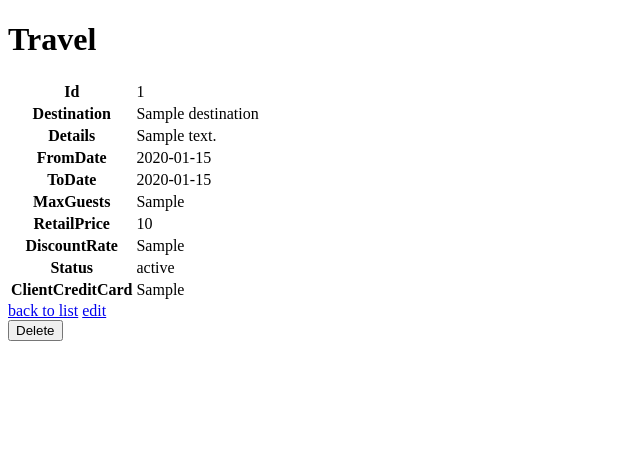
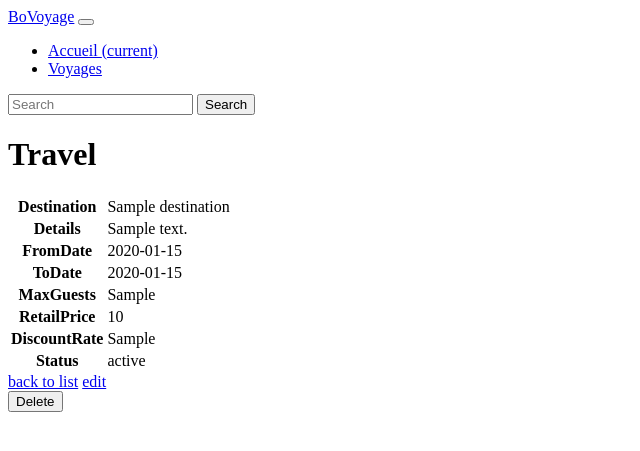
Before and after one commit to ahmidbbc/BOVoyages, a Symfony app: template templates/travel/show.html.twig in a window 1280 px wide. Shown: the top 451 px of the page, without its empty margins (0-640 px from the left). Run offline with Twig, Linux system fonts and the light colour scheme; the template is opened without the code that fills it: most values are stand-ins (such as "Sample title", 1, 10 or a date in 2020); some libraries are stand-ins or nearby versions.

Commit message:
Update Forms

```diff
--- a/src/Form/TravelType.php
+++ b/src/Form/TravelType.php
@@ -20,8 +20,6 @@ class TravelType extends AbstractType
             ->add('retailPrice')
             ->add('discountRate')
             ->add('status')
-            ->add('clientCreditCard')
-            ->add('client')
         ;
     }
 
--- /dev/null
+++ b/templates/_fragment/navbar.html.twig
@@ -0,0 +1,21 @@
+<nav class="navbar navbar-expand-lg navbar-light bg-light">
+    <a class="navbar-brand" href="#">BoVoyage</a>
+    <button class="navbar-toggler" type="button" data-toggle="collapse" data-target="#navbarSupportedContent" aria-controls="navbarSupportedContent" aria-expanded="false" aria-label="Toggle navigation">
+        <span class="navbar-toggler-icon"></span>
+    </button>
+
+    <div class="collapse navbar-collapse" id="navbarSupportedContent">
+        <ul class="navbar-nav mr-auto">
+            <li class="nav-item active">
+                <a class="nav-link" href="#">Accueil <span class="sr-only">(current)</span></a>
+            </li>
+            <li class="nav-item">
+                <a class="nav-link" href="#">Voyages</a>
+            </li>
+        </ul>
+        <form class="form-inline my-2 my-lg-0">
+            <input class="form-control mr-sm-2" type="search" placeholder="Search" aria-label="Search">
+            <button class="btn btn-outline-success my-2 my-sm-0" type="submit">Search</button>
+        </form>
+    </div>
+</nav>
--- a/templates/base.html.twig
+++ b/templates/base.html.twig
@@ -8,6 +8,7 @@
         {% endblock %}
     </head>
     <body>
+    {% block navbar %} {{ include('_fragment/navbar.html.twig') }}  {% endblock %}
         {% block body %}{% endblock %}
         {% block javascripts %}
        {{ encore_entry_script_tags('js/app') }}
--- a/templates/travel/show.html.twig
+++ b/templates/travel/show.html.twig
@@ -7,10 +7,6 @@
 
     <table class="table">
         <tbody>
-            <tr>
-                <th>Id</th>
-                <td>{{ travel.id }}</td>
-            </tr>
             <tr>
                 <th>Destination</th>
                 <td>{{ travel.destination }}</td>
@@ -43,10 +39,6 @@
                 <th>Status</th>
                 <td>{{ travel.status }}</td>
             </tr>
-            <tr>
-                <th>ClientCreditCard</th>
-                <td>{{ travel.clientCreditCard }}</td>
-            </tr>
         </tbody>
     </table>
 
```
Also changed, not shown: templates/travel/index.html.twig (+2 -6 lines).
